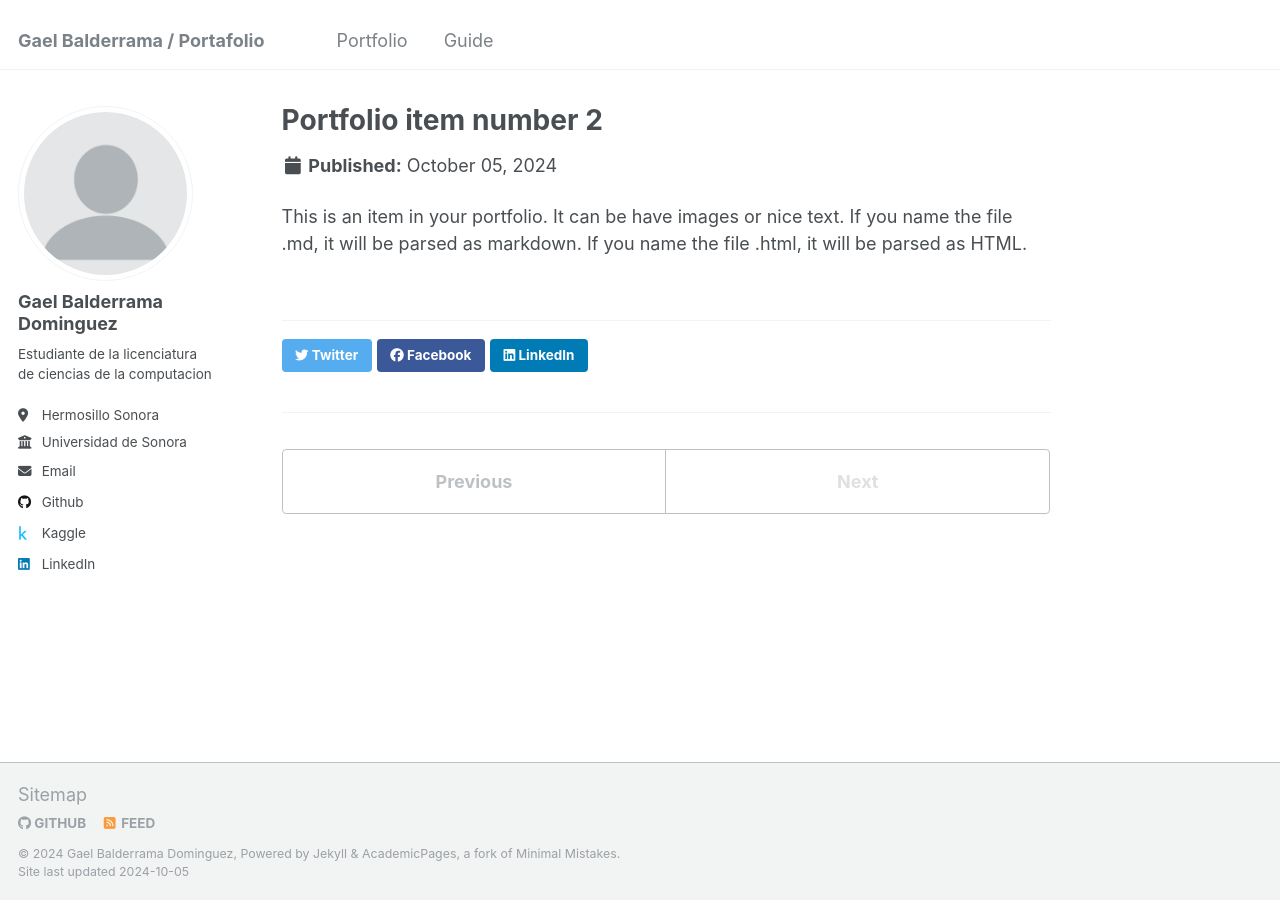
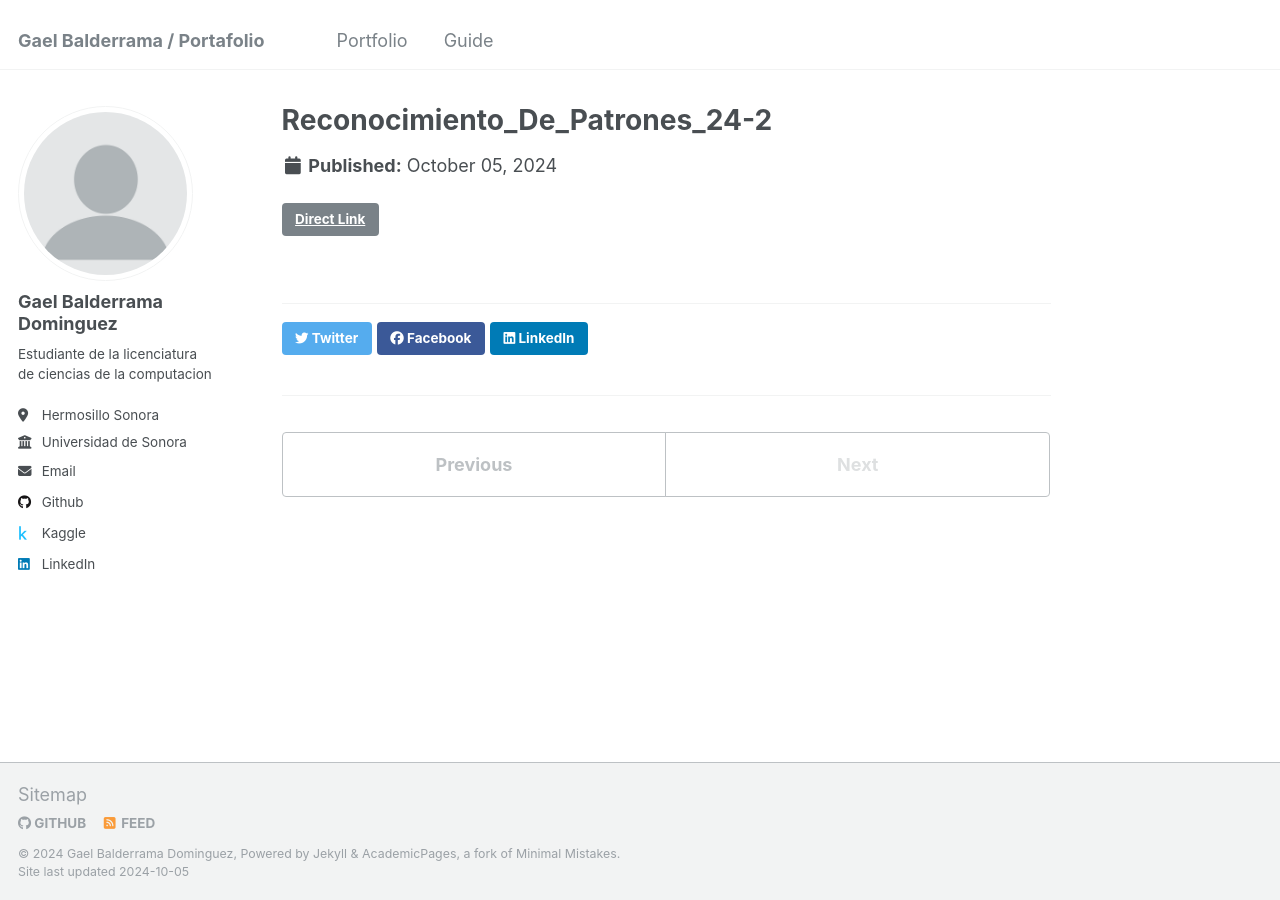
Before and after one commit to Gael12321/Gael12321.github.io, a Jekyll site: the page built from _portfolio/portfolio-2.html, in a window 1280 px wide. Built offline with Jekyll 4.4.1, drawn with Linux system fonts in a browser that asks for light colours.

Commit message:
Update portfolio-2.html

```diff
--- a/_portfolio/portfolio-2.html
+++ b/_portfolio/portfolio-2.html
@@ -1,7 +1,6 @@
 ---
-title: "Portfolio item number 2"
-excerpt: "Short description of portfolio item number 2 <br/><img src='/images/500x300.png'>"
-collection: portfolio
+title: "Reconocimiento_De_Patrones_24-2"
+date: 2024-10-05
+description: "Repositorio para la clase de Reconocimiento de Patrones 2024-2 LCC."
+link: "https://github.com/Gael12321/Reconocimiento_De_Patrones_24-2"
 ---
-
-This is an item in your portfolio. It can be have images or nice text. If you name the file .md, it will be parsed as markdown. If you name the file .html, it will be parsed as HTML.
```
